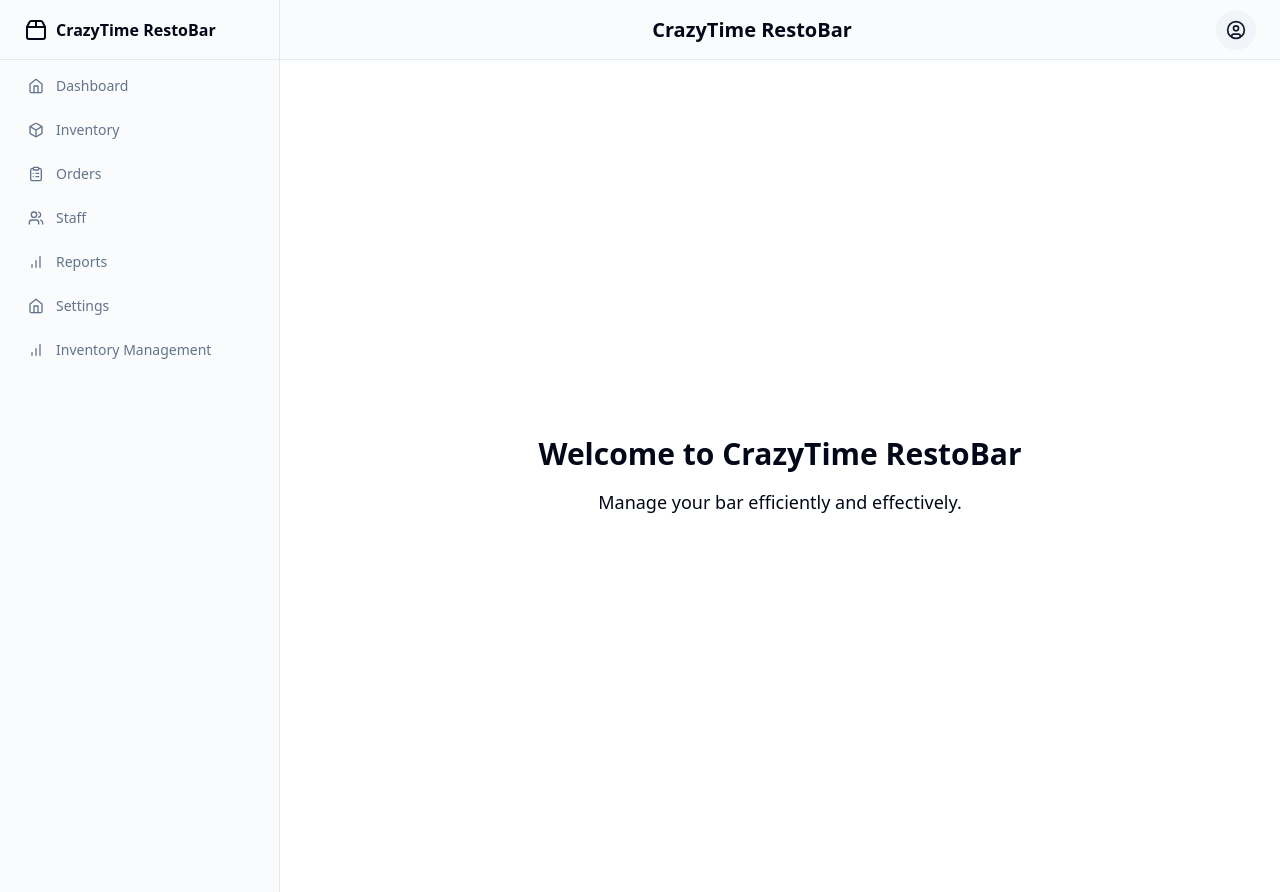
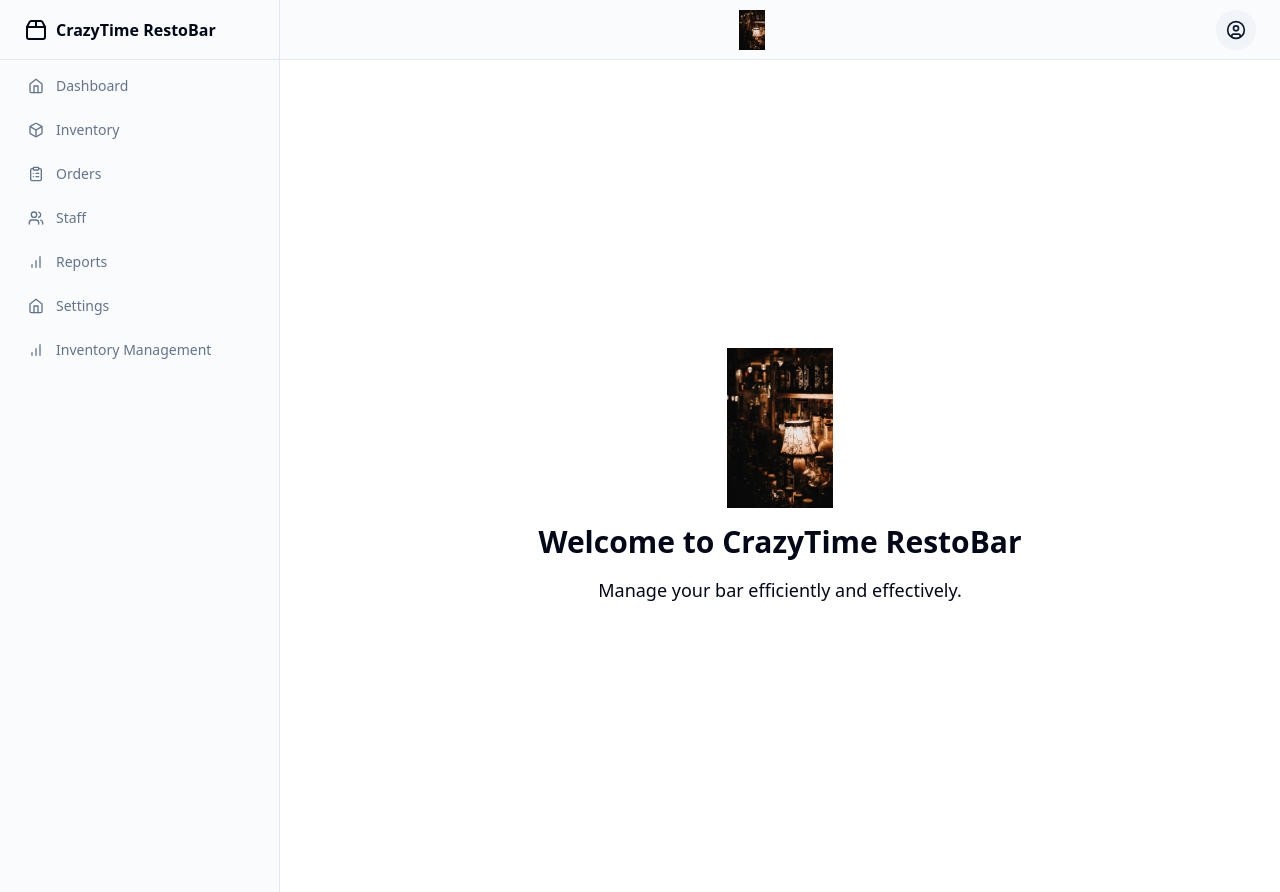
Before and after one commit to bossm747/crazytime-bar-manager, a React (Vite) app: page / in a window 1280 px wide. Built offline with nearby package versions, Linux system fonts and the light colour scheme.

Commit message:
Added image to header and homepage body for better user visuals.

```diff
--- a/src/layouts/sidebar.jsx
+++ b/src/layouts/sidebar.jsx
@@ -1,4 +1,5 @@
 import { Button } from "@/components/ui/button";
+import headerImage from '../../public/images/header-image.png';
 
 
 import {
@@ -20,10 +21,10 @@ const Layout = () => {
     <div className="grid min-h-screen w-full md:grid-cols-[220px_1fr] lg:grid-cols-[280px_1fr]">
       <Sidebar />
       <div className="flex flex-col">
-        <header className="flex h-14 items-center gap-4 border-b bg-muted/40 px-4 lg:h-[60px] lg:px-6">
+        <header className="flex h-14 items-center gap-4 border-b bg-muted/40 px-4 lg:h-[60px] lg:px-6 justify-between">
           <MobileSidebar />
           <div className="w-full flex-1 flex justify-center">
-            <span className="text-xl font-semibold">CrazyTime RestoBar</span>
+            <img src={headerImage} alt="Header Image" className="h-10" />
           </div>
           <UserDropdown />
         </header>
--- a/src/pages/Index.jsx
+++ b/src/pages/Index.jsx
@@ -1,9 +1,11 @@
 import React from 'react';
+import headerImage from '../../public/images/header-image.png';
 
 
 const Index = () => {
   return (
     <div className="flex flex-col items-center justify-center min-h-screen p-4">
+      <img src={headerImage} alt="Homepage Image" className="h-40 mb-4" />
 
       <h1 className="text-3xl font-bold mb-4">Welcome to CrazyTime RestoBar</h1>
       <p className="text-lg">Manage your bar efficiently and effectively.</p>
```
Also changed, not shown: public/images/header-image.png (added).
